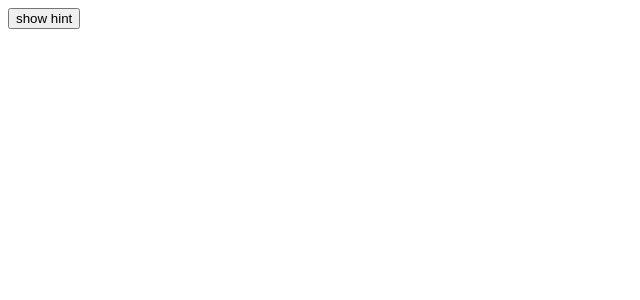
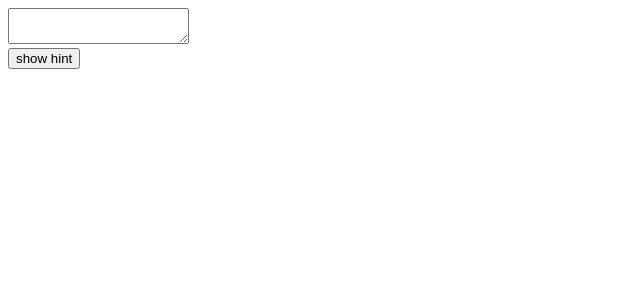
Before and after one commit to Atnameh000/React, a React (Vite) app in the folder reseting_state/: page / in a window 1280 px wide. Shown: the top 300 px of the page, without its empty margins (0-640 px from the left). Built offline with nearby package versions, Linux system fonts and the light colour scheme.

Commit message:
code correction

```diff
--- a/reseting_state/src/problem1/problem1.jsx
+++ b/reseting_state/src/problem1/problem1.jsx
@@ -27,10 +27,10 @@ function Comp(){
     const [text, setText] = useState('')
     return(
         <div>
-          {/* <textarea
+          <textarea
              value={text}
              onChange={e => setText(e.target.value)}
-           /> */}
+           />
         </div>
     );
 }
```
